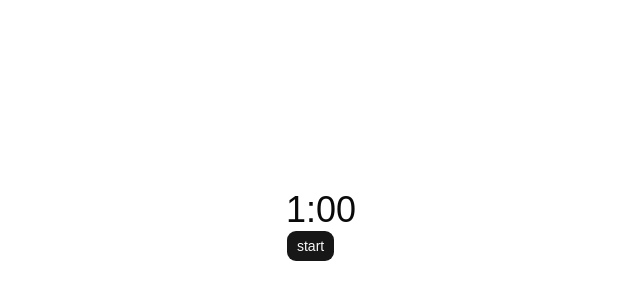
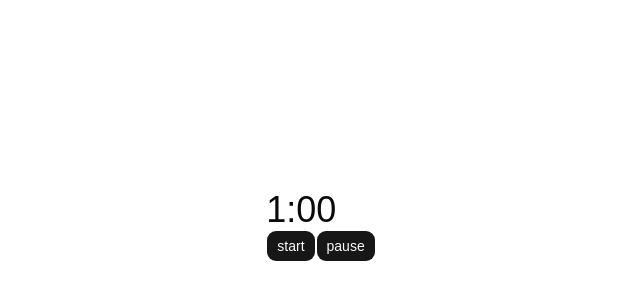
Before and after one commit to kdntiaoao/pomodoro-timer, a React (Vite) app: page / in a window 1280 px wide. Shown: the part 174-474 px from the top of the page, without its empty margins (319-959 px from the left). Built offline with nearby package versions, Linux system fonts and the light colour scheme.

Commit message:
feat: pause ボタン追加

```diff
--- a/src/components/timer.tsx
+++ b/src/components/timer.tsx
@@ -8,11 +8,23 @@ const initialSeconds = 1 * 60;
 export function Timer() {
   const [status, setStatus] = useState<Status>("idle");
   const [startedTimestamp, setStartedTimestamp] = useState<number | null>(null);
+  const [elapsedMilliseconds, setElapsedMilliseconds] = useState(0);
   const [seconds, setSeconds] = useState(initialSeconds);
 
   const start = () => {
+    if (status === "progress") {
+      return;
+    }
     setStatus("progress");
     setStartedTimestamp(Date.now());
+  };
+
+  const pause = () => {
+    if (status !== "progress" || !startedTimestamp) {
+      return;
+    }
+    setStatus("paused");
+    setElapsedMilliseconds((prev) => prev + Date.now() - startedTimestamp);
   };
 
   useEffect(() => {
@@ -27,7 +39,7 @@ export function Timer() {
         return;
       }
 
-      const elapsedSeconds = (Date.now() - startedTimestamp) / 1000;
+      const elapsedSeconds = (elapsedMilliseconds + Date.now() - startedTimestamp) / 1000;
       setSeconds(Math.max(Math.trunc(initialSeconds - elapsedSeconds), 0));
 
       if (elapsedSeconds >= initialSeconds) {
@@ -45,7 +57,7 @@ export function Timer() {
     return () => {
       cancelAnimationFrame(req);
     };
-  }, [status, startedTimestamp]);
+  }, [status, startedTimestamp, elapsedMilliseconds]);
 
   return (
     <div>
@@ -54,6 +66,7 @@ export function Timer() {
       </p>
       <div>
         <Button onClick={start}>start</Button>
+        <Button onClick={pause}>pause</Button>
       </div>
     </div>
   );
```
